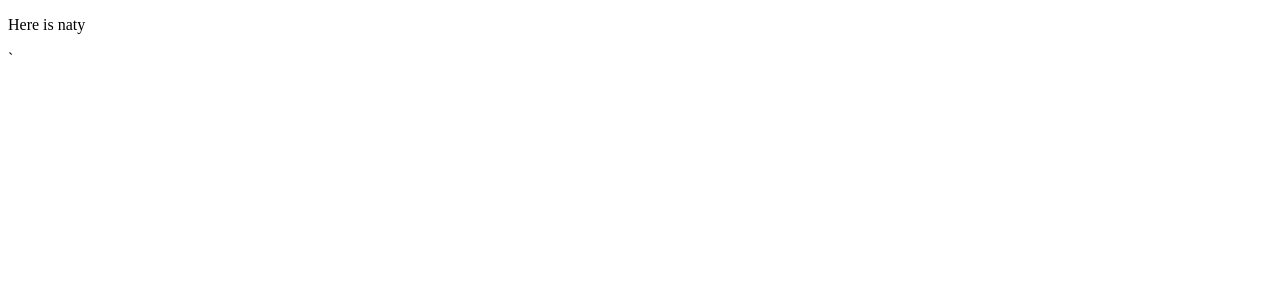
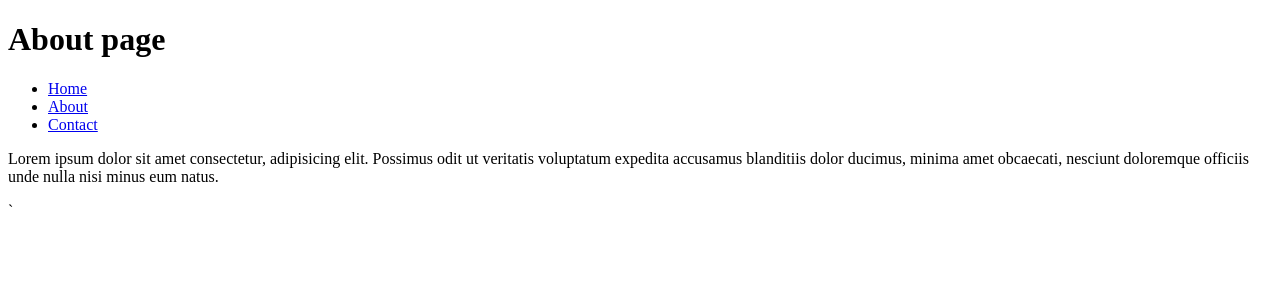
Before and after one commit to marojm1/svelte-practice, a SvelteKit app: page /about in a window 1280 px wide. Shown: the top 300 px of the page. Built offline with nearby package versions, Linux system fonts and the light colour scheme.

Commit message:
Add the header tcomponent to the about page

```diff
--- a/src/routes/about/+page.svelte
+++ b/src/routes/about/+page.svelte
@@ -1,10 +1,10 @@
 <script>
-
+import Header from "../../lib/Header.svelte";
 </script>
 
-<html>
-<p>Here is naty </p>
-</html>
+<Header headingTitle ="About page"/>
+<p>Lorem ipsum dolor sit amet consectetur, adipisicing elit. Possimus odit ut veritatis voluptatum expedita accusamus blanditiis dolor ducimus, minima amet obcaecati, nesciunt doloremque officiis unde nulla nisi minus eum natus.</p>
+
 
 <style>
 
```
